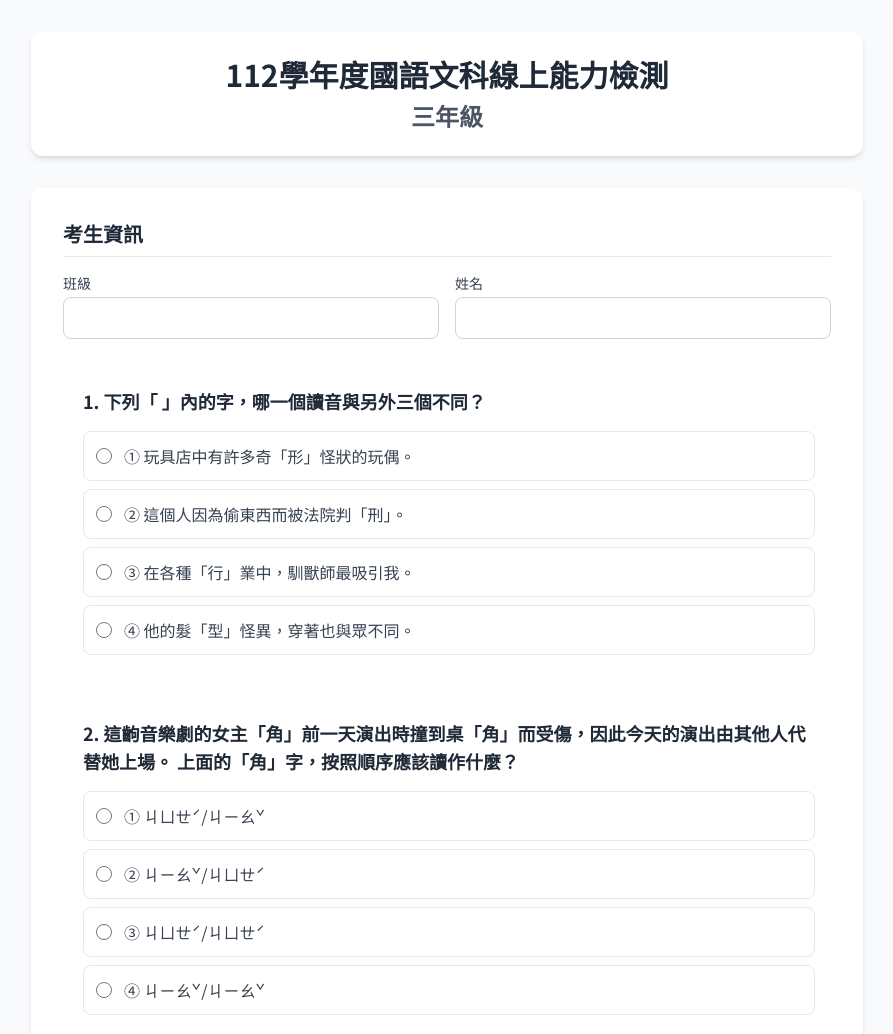
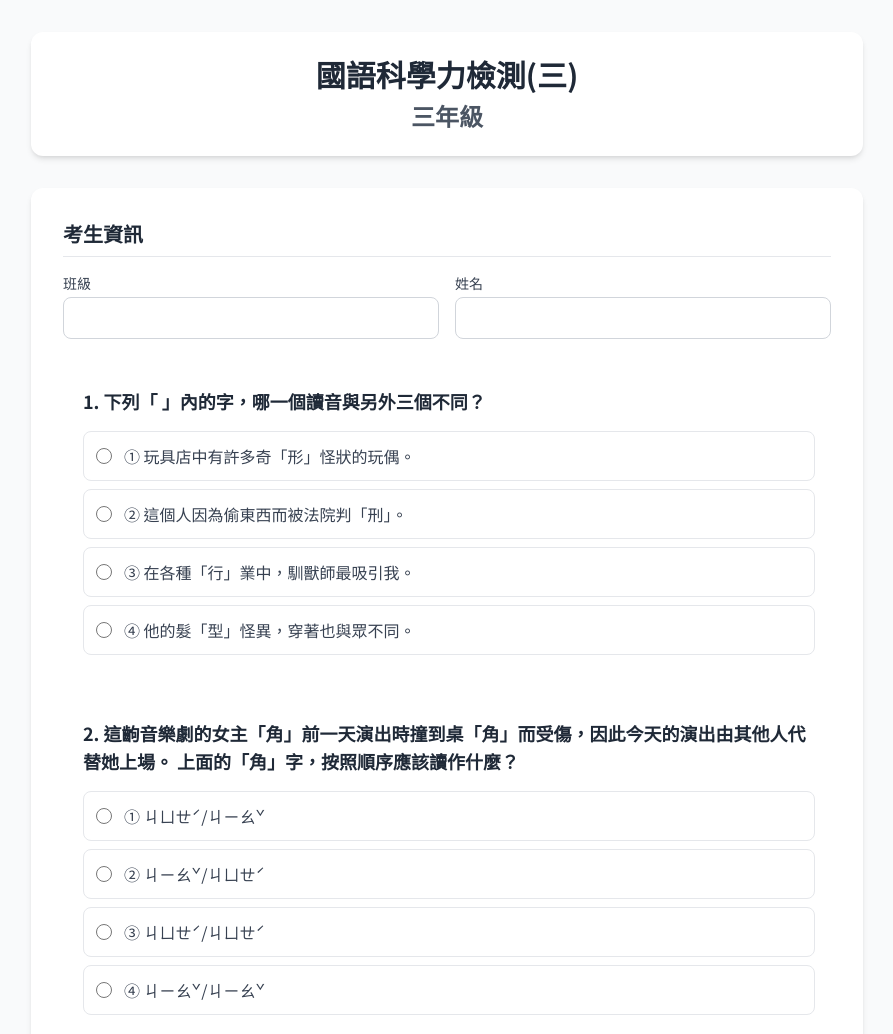
Before and after one commit to pingkingchou/112chinese-3th, a plain HTML site: page index.html in a window 1280 px wide. Shown: the top 1034 px of the page, without its empty margins (193-1086 px from the left). Drawn offline with nearby package versions, Linux system fonts and the light colour scheme; no server answers.

Commit message:
Update index.html

```diff
--- a/index.html
+++ b/index.html
@@ -3,7 +3,7 @@
 <head>
     <meta charset="UTF-8">
     <meta name="viewport" content="width=device-width, initial-scale=1.0">
-    <title>112學年度三年級國語科線上題庫</title>
+    <title>三年級國語科學力測驗</title>
     <script src="https://cdn.tailwindcss.com"></script>
     <link href="https://fonts.googleapis.com/css2?family=Noto+Sans+TC:wght@400;500;700&display=swap" rel="stylesheet">
     <style>
@@ -48,7 +48,7 @@
 
     <div class="container mx-auto max-w-4xl p-4 sm:p-8">
         <header class="text-center mb-8 bg-white p-6 rounded-xl shadow-md">
-            <h1 class="text-2xl sm:text-3xl font-bold text-gray-800">112學年度國語文科線上能力檢測</h1>
+            <h1 class="text-2xl sm:text-3xl font-bold text-gray-800">國語科學力檢測(三)</h1>
             <h2 class="text-xl sm:text-2xl font-semibold text-gray-600 mt-2">三年級</h2>
         </header>
 
```
